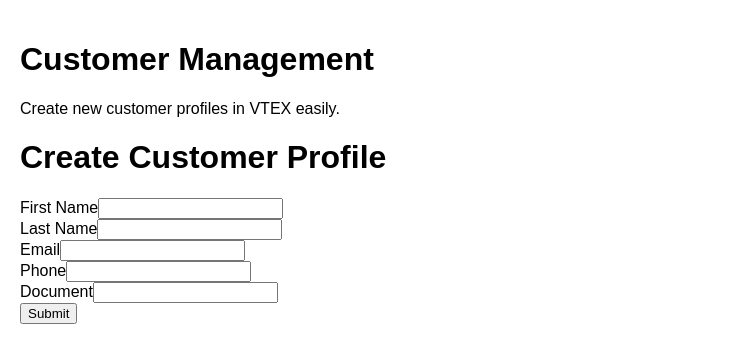
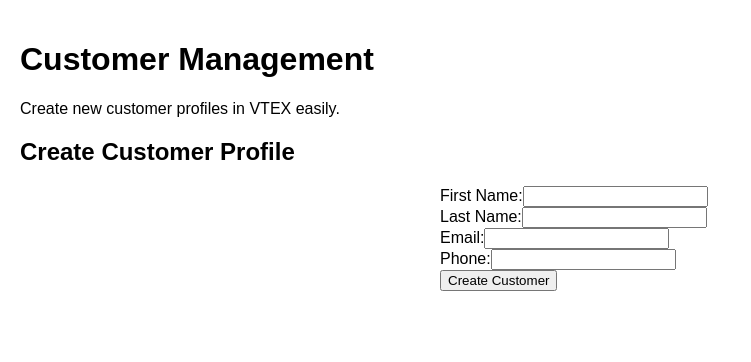
Before and after one commit to Amit-techies/vtex-homepage, a React (Create React App) app: page / in a window 1280 px wide. Shown: the top 362 px of the page, without its empty margins (0-751 px from the left). Built offline with nearby package versions, Linux system fonts and the light colour scheme.

Commit message:
customerpagenewc 4

```diff
--- a/src/components/CustomerForm.js
+++ b/src/components/CustomerForm.js
@@ -2,119 +2,108 @@
 import axios from 'axios';
 
 const CustomerForm = () => {
-  const [formData, setFormData] = useState({
+  const [customerData, setCustomerData] = useState({
     firstName: '',
     lastName: '',
     email: '',
     phone: '',
-    document: '',
   });
 
-  const [message, setMessage] = useState('');
+  const [response, setResponse] = useState(null);
+  const [error, setError] = useState('');
+
+  // Handle input field change
+  const handleChange = (e) => {
+    const { name, value } = e.target;
+    setCustomerData((prevData) => ({
+      ...prevData,
+      [name]: value,
+    }));
+  };
 
   // Handle form submission
   const handleSubmit = async (e) => {
     e.preventDefault();
 
     try {
-      const response = await axios.post('https://vtex-backend-3.onrender.com/api/customers', formData);
-      setMessage(`Customer created successfully: ${response.data.Id}`);
-    } catch (error) {
-      setMessage('Failed to create customer: ' + error.message);
+      const res = await axios.post('https://vtex-backend-3.onrender.com/api/customers', customerData);
+      setResponse(res.data);  // Set the response data
+      setError('');  // Clear any previous error
+    } catch (err) {
+      console.error('Error creating customer:', err);
+      setError('Failed to create customer. Please try again.');
+      setResponse(null);  // Clear any previous response
     }
   };
 
-  // Handle input changes
-  const handleChange = (e) => {
-    const { name, value } = e.target;
-    setFormData({ ...formData, [name]: value });
-  };
-
   return (
-    <div className="container mt-5">
-      <h1>Create Customer Profile</h1>
-      <form onSubmit={handleSubmit}>
-        <div className="mb-3">
-          <label htmlFor="firstName" className="form-label">
-            First Name
-          </label>
+    <div>
+      <h2>Create Customer Profile</h2>
+      <form onSubmit={handleSubmit} style={{ maxWidth: '400px', margin: '0 auto' }}>
+        <div className="form-group">
+          <label>First Name:</label>
           <input
             type="text"
-            className="form-control"
-            id="firstName"
             name="firstName"
-            value={formData.firstName}
+            value={customerData.firstName}
             onChange={handleChange}
             required
+            className="form-control"
           />
         </div>
-
-        <div className="mb-3">
-          <label htmlFor="lastName" className="form-label">
-            Last Name
-          </label>
+        <div className="form-group">
+          <label>Last Name:</label>
           <input
             type="text"
-            className="form-control"
-            id="lastName"
             name="lastName"
-            value={formData.lastName}
+            value={customerData.lastName}
             onChange={handleChange}
             required
+            className="form-control"
           />
         </div>
-
-        <div className="mb-3">
-          <label htmlFor="email" className="form-label">
-            Email
-          </label>
+        <div className="form-group">
+          <label>Email:</label>
           <input
             type="email"
-            className="form-control"
-            id="email"
             name="email"
-            value={formData.email}
+            value={customerData.email}
             onChange={handleChange}
             required
+            className="form-control"
           />
         </div>
-
-        <div className="mb-3">
-          <label htmlFor="phone" className="form-label">
-            Phone
-          </label>
+        <div className="form-group">
+          <label>Phone:</label>
           <input
             type="text"
-            className="form-control"
-            id="phone"
             name="phone"
-            value={formData.phone}
+            value={customerData.phone}
             onChange={handleChange}
             required
+            className="form-control"
           />
         </div>
-
-        <div className="mb-3">
-          <label htmlFor="document" className="form-label">
-            Document
-          </label>
-          <input
-            type="text"
-            className="form-control"
-            id="document"
-            name="document"
-            value={formData.document}
-            onChange={handleChange}
-            required
-          />
-        </div>
-
-        <button type="submit" className="btn btn-primary">
-          Submit
-        </button>
+        <button type="submit" className="btn btn-primary">Create Customer</button>
       </form>
 
-      {message && <p className="mt-3">{message}</p>}
+      {/* Show success or error message */}
+      {response && (
+        <div className="mt-4">
+          <h3>Customer Created Successfully!</h3>
+          <p>
+            Customer ID: {response.Id}
+            <br />
+            Document ID: {response.DocumentId}
+            <br />
+            <a href={response.Href} target="_blank" rel="noopener noreferrer">
+              View Customer Profile
+            </a>
+          </p>
+        </div>
+      )}
+
+      {error && <div style={{ color: 'red', marginTop: '10px' }}>{error}</div>}
     </div>
   );
 };
```
